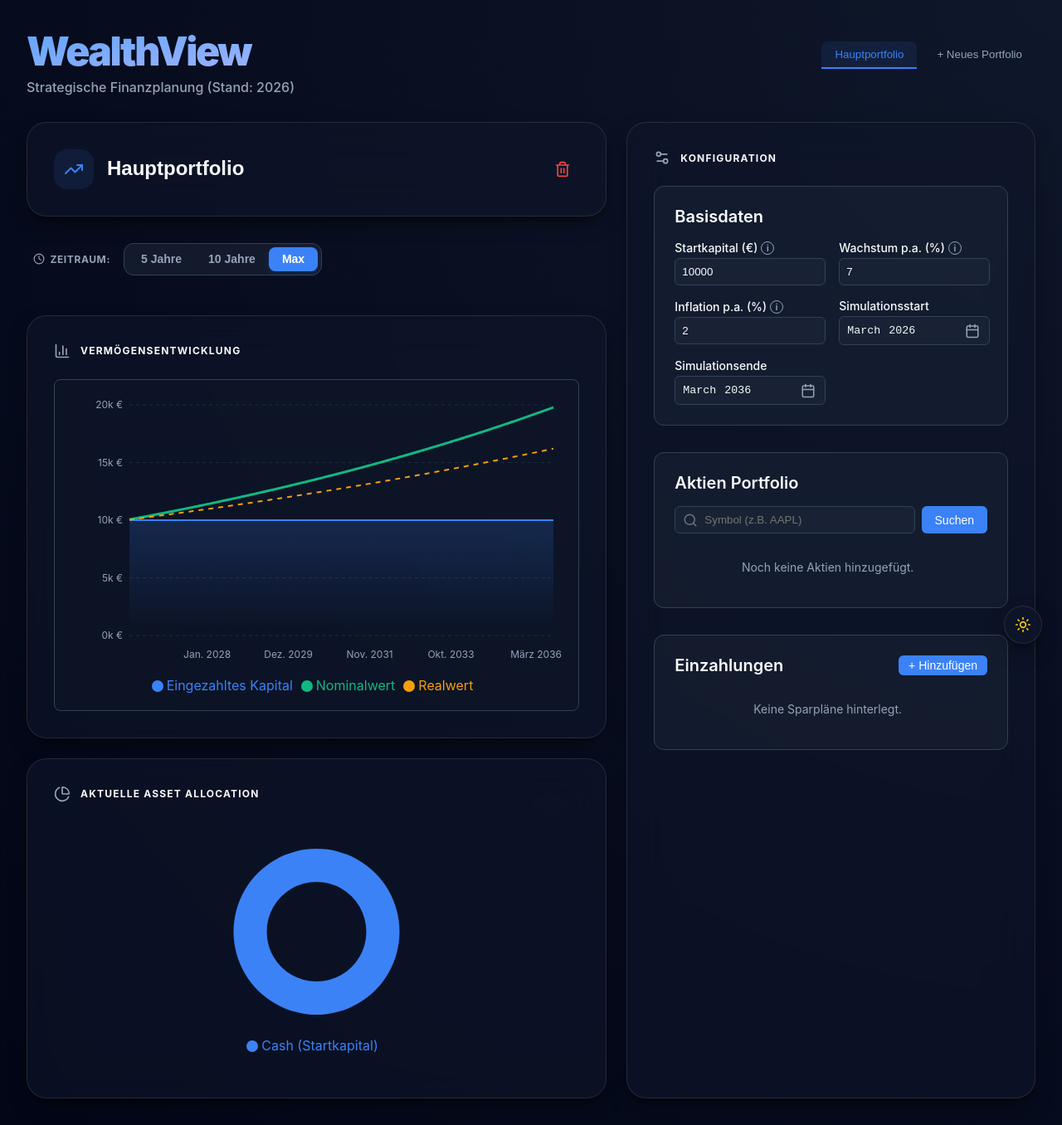
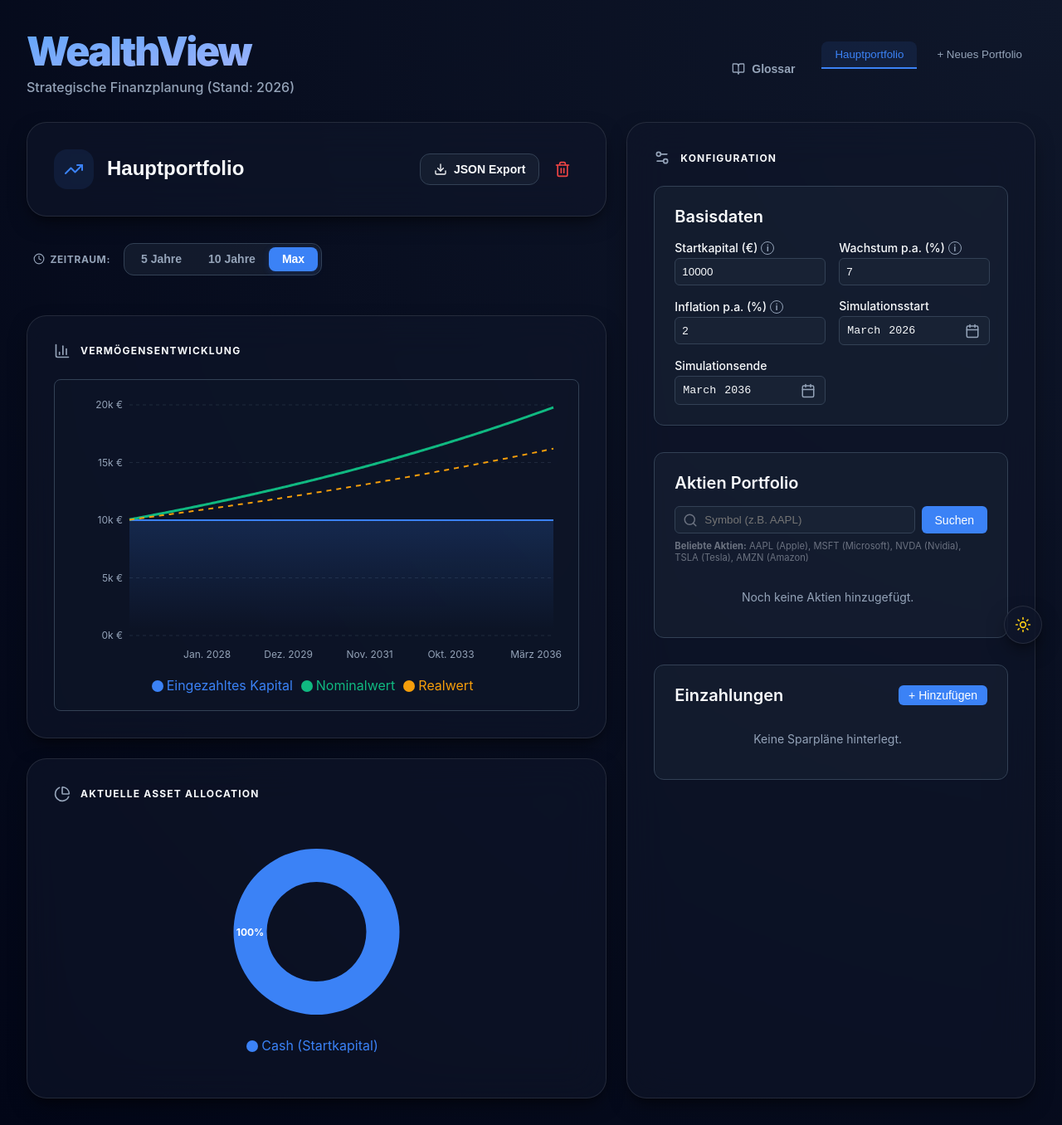
Before and after one commit to IDPA-2026/Nr.4-Portfolio-Simulator-, a React (Vite) app in the folder portfolio_frontend/: page / in a window 1280 px wide. Shown: the whole page at 83% size. Built offline with nearby package versions, Linux system fonts and the light colour scheme.

Commit message:
feat: complete portfolio simulation features - Added individual stock growth rates and 52-week performance metrics - Added Asset Allocation donut chart with percentage labels - Integrated JSON export for portfolio configurations - Added interactive financial glossary for educational value

```diff
--- /dev/null
+++ b/portfolio_frontend/src/components/GlossaryPanel.tsx
@@ -0,0 +1,40 @@
+import { X } from 'lucide-react';
+import { GLOSSARY } from '../constants/glossary';
+
+interface Props {
+    onClose: () => void;
+}
+
+export default function GlossaryPanel({ onClose }: Props) {
+    return (
+        <div className="merge-panel">
+            <div style={{ display: 'flex', justifyContent: 'space-between', alignItems: 'center', marginBottom: '1rem' }}>
+                <h3 className="merge-title" style={{ margin: 0 }}>Finanz-Glossar</h3>
+                <button onClick={onClose} className="btn-cancel text-xs" style={{ padding: '0.2rem 0.5rem' }}>
+                    <X size={16} />
+                </button>
+            </div>
+
+            <div style={{ display: 'flex', flexDirection: 'column', gap: '1rem', maxHeight: '400px', overflowY: 'auto', paddingRight: '0.5rem' }}>
+                {Object.entries(GLOSSARY).map(([key, text]) => (
+                    <div key={key} style={{ padding: '0.75rem', background: 'var(--card-bg)', borderRadius: '8px', border: '1px solid var(--border-color)' }}>
+                        <strong style={{ display: 'block', marginBottom: '0.25rem', color: '#3b82f6', textTransform: 'capitalize' }}>
+                            {key.replace(/([A-Z])/g, ' $1').trim()}
+                        </strong>
+                        <span style={{ fontSize: '0.85rem', color: 'var(--text-main)' }}>{text}</span>
+                    </div>
+                ))}
+
+                <div style={{ padding: '0.75rem', background: 'var(--card-bg)', borderRadius: '8px', border: '1px solid var(--border-color)' }}>
+                    <strong style={{ display: 'block', marginBottom: '0.25rem', color: '#3b82f6' }}>Asset Allocation</strong>
+                    <span style={{ fontSize: '0.85rem', color: 'var(--text-main)' }}>Die Aufteilung deines Vermögens auf verschiedene Anlageklassen (z.B. Cash, Aktien).</span>
+                </div>
+
+                <div style={{ padding: '0.75rem', background: 'var(--card-bg)', borderRadius: '8px', border: '1px solid var(--border-color)' }}>
+                    <strong style={{ display: 'block', marginBottom: '0.25rem', color: '#3b82f6' }}>52W Low / High</strong>
+                    <span style={{ fontSize: '0.85rem', color: 'var(--text-main)' }}>Der tiefste und höchste Preis einer Aktie in den letzten 52 Wochen (1 Jahr). Hilft bei der Einschätzung von Rabatten.</span>
+                </div>
+            </div>
+        </div>
+    );
+}
--- a/portfolio_frontend/src/components/PortfolioDashboard.tsx
+++ b/portfolio_frontend/src/components/PortfolioDashboard.tsx
@@ -1,6 +1,6 @@
 import { useState, useMemo, memo } from 'react';
 import { motion, AnimatePresence } from 'framer-motion';
-import { TrendingUp, GitMerge, Trash2, Settings2, BarChart3, LayoutDashboard, Clock, PieChart as PieChartIcon } from 'lucide-react';
+import { TrendingUp, GitMerge, Trash2, Settings2, BarChart3, LayoutDashboard, Clock, PieChart as PieChartIcon, BookOpen, Download } from 'lucide-react';
 
 import { Portfolio, PortfolioConfig, DepositStream, StockPosition } from '../types';
 import { calculatePortfolio } from '../utils/calculator';
@@ -11,26 +11,42 @@ import PortfolioInputs from './PortfolioInputs';
 import PortfolioChart from './PortfolioChart';
 import GlassCard from './GlassCard';
 import AllocationChart from './AllocationChart';
+import GlossaryPanel from './GlossaryPanel';
+import { button } from "framer-motion/client";
 
 type TimeRange = '5y' | '10y' | 'max';
 
-// 1. Die DashboardChart Komponente ist wieder EXAKT so wie früher (nur für das Liniendiagramm)
 const DashboardChart = memo(({ portfolio, isCompareMode, timeRange }: { portfolio: Portfolio, isCompareMode: boolean, timeRange: TimeRange }) => {
-    const data = useMemo(() => {
+    const { timeSeries, allocation } = useMemo(() => {
         const result = calculatePortfolio(portfolio.config);
-        if (timeRange === 'max') return result.timeSeries;
+        let slicedSeries = result.timeSeries;
+        if (timeRange !== 'max') {
             const months = timeRange === '5y' ? 60 : 120;
-        return result.timeSeries.slice(0, months);
+            slicedSeries = result.timeSeries.slice(0, months);
+        }
+        return { timeSeries: slicedSeries, allocation: result.allocation };
     }, [portfolio.config, timeRange]);
 
     return (
+        <>
             <GlassCard>
                 <div className="card-header-small">
                     <BarChart3 size={20} />
                     <h3>{isCompareMode ? portfolio.name : 'Vermögensentwicklung'}</h3>
                 </div>
-            <PortfolioChart data={data} />
+                <PortfolioChart data={timeSeries} />
             </GlassCard>
+
+            {allocation && allocation.length > 0 && (
+                <GlassCard>
+                    <div className="card-header-small">
+                        <PieChartIcon size={20} />
+                        <h3>{isCompareMode ? `Allocation: ${portfolio.name}` : 'Aktuelle Asset Allocation'}</h3>
+                    </div>
+                    <AllocationChart data={allocation} currency={portfolio.config.baseCurrency} />
+                </GlassCard>
+            )}
+        </>
     );
 });
 
@@ -61,12 +77,9 @@ export default function PortfolioDashboard() {
     const [compareIds, setCompareIds] = useState<string[]>([]);
     const [isCombinedView, setIsCombinedView] = useState<boolean>(false);
 
+    const [showGlossary, setShowGlossary] = useState<boolean>(false);
+
     const activePortfolio = portfolios.find(p => p.id === activePortfolioId) || portfolios[0];
-
-    // Berechnung für das Allocation Chart des aktiven Portfolios (wird nur im Single-Mode gezeigt)
-    const activeAllocation = useMemo(() => {
-        return calculatePortfolio(activePortfolio.config).allocation;
-    }, [activePortfolio.config]);
 
     const updateActiveConfig = (newConfig: PortfolioConfig) => {
         setPortfolios(portfolios.map(p => p.id === activePortfolioId ? { ...p, config: newConfig } : p));
@@ -91,12 +104,23 @@ export default function PortfolioDashboard() {
         resetModes();
     };
 
+    const exportConfig = () => {
+        const dataStr = "data:text/json;charset=utf-8," + encodeURIComponent(JSON.stringify(activePortfolio, null, 2));
+        const downloadAnchorNode = document.createElement('a');
+        downloadAnchorNode.setAttribute("href", dataStr);
+        downloadAnchorNode.setAttribute("download", `${activePortfolio.name.replace(/\s+/g, '_')}_export.json`);
+        document.body.appendChild(downloadAnchorNode);
+        downloadAnchorNode.click();
+        downloadAnchorNode.remove();
+    };
+
     const resetModes = () => {
         setShowMerge(false);
         setSelectedForMerge([]);
         setDeleteOriginals(false);
         setIsCompareMode(false);
         setIsCombinedView(false);
+        setShowGlossary(false);
     };
 
     const executeMerge = (settings: MergeSettings) => {
@@ -168,8 +192,13 @@ export default function PortfolioDashboard() {
                     <h1>WealthView</h1>
                     <p className="dashboard-subtitle">Strategische Finanzplanung (Stand: 2026)</p>
                 </motion.div>
+                <div style={{ display: 'flex', gap: '1rem', alignItems: 'center' }}>
+                    <button onClick={() => setShowGlossary(!showGlossary)} className="btn-filter" style={{ display: 'flex', alignItems: 'center', gap: '0.5rem' }}>
+                        <BookOpen size={16} /> Glossar
+                    </button>
                     <div className="tabs-wrapper">
                         <PortfolioTabs portfolios={portfolios} activePortfolioId={activePortfolioId} onSelect={(id) => { setActivePortfolioId(id); resetModes(); }} onAdd={addPortfolio} />
+                    </div>
                 </div>
             </header>
 
@@ -181,18 +210,32 @@ export default function PortfolioDashboard() {
                                 <div className="icon-wrapper"><TrendingUp size={24} /></div>
                                 <input type="text" value={activePortfolio.name} onChange={(e) => updatePortfolioName(e.target.value)} className="portfolio-name-input" />
                             </div>
-                            <div className="action-buttons">
+                            <div className="action-buttons" style={{ display: 'flex', flexWrap: 'wrap', justifyContent: 'flex-end', gap: '0.5rem' }}>
+                                <button onClick={exportConfig} className="btn-compare" style={{ whiteSpace: 'nowrap', display: 'flex', alignItems: 'center', gap: '0.5rem' }}>
+                                    <Download size={16} /> JSON Export
+                                </button>
                                 {portfolios.length > 1 && (
                                     <>
-                                        <button onClick={() => { setIsCompareMode(!isCompareMode); setCompareIds([activePortfolioId]); }} className={`btn-compare ${isCompareMode ? 'active' : ''}`}><LayoutDashboard size={18} />Vergleichen</button>
-                                        <button onClick={() => setShowMerge(!showMerge)} className={`btn-merge ${showMerge ? 'active' : ''}`}><GitMerge size={18} />Fusionieren</button>
+                                        <button onClick={() => { setIsCompareMode(!isCompareMode); setCompareIds([activePortfolioId]); }} className={`btn-compare ${isCompareMode ? 'active' : ''}`} style={{ whiteSpace: 'nowrap', display: 'flex', alignItems: 'center', gap: '0.5rem' }}>
+                                            <LayoutDashboard size={16} /> Vergleichen
+                                        </button>
+                                        <button onClick={() => setShowMerge(!showMerge)} className={`btn-merge ${showMerge ? 'active' : ''}`} style={{ whiteSpace: 'nowrap', display: 'flex', alignItems: 'center', gap: '0.5rem' }}>
+                                            <GitMerge size={16} /> Fusionieren
+                                        </button>
                                     </>
                                 )}
-                                <button onClick={deleteActivePortfolio} className="btn-delete"><Trash2 size={20} /></button>
+                                <button onClick={deleteActivePortfolio} className="btn-delete" style={{ flexShrink: 0 }}>
+                                    <Trash2 size={20} />
+                                </button>
                             </div>
                         </div>
 
                         <AnimatePresence>
+                            {showGlossary && (
+                                <motion.div initial={{ height: 0, opacity: 0 }} animate={{ height: 'auto', opacity: 1 }} exit={{ height: 0, opacity: 0 }} className="merge-panel-wrapper">
+                                    <GlossaryPanel onClose={() => setShowGlossary(false)} />
+                                </motion.div>
+                            )}
                             {showMerge && (
                                 <motion.div initial={{ height: 0, opacity: 0 }} animate={{ height: 'auto', opacity: 1 }} exit={{ height: 0, opacity: 0 }} className="merge-panel-wrapper">
                                     <PortfolioMergePanel activePortfolio={activePortfolio} availablePortfolios={portfolios.filter(p => p.id !== activePortfolioId)} selectedForMerge={selectedForMerge} setSelectedForMerge={setSelectedForMerge} deleteOriginals={deleteOriginals} setDeleteOriginals={setDeleteOriginals} onCancel={() => setShowMerge(false)} onConfirm={executeMerge} />
@@ -232,17 +275,6 @@ export default function PortfolioDashboard() {
                                 <DashboardChart key={p.id} portfolio={p} isCompareMode={isCompareMode} timeRange={timeRange} />
                             ))
                         )}
-
-                        {/* 2. Das Allocation Chart ist jetzt ein eigenständiger Block im Grid (nur im Single-Mode) */}
-                        {!isCompareMode && activeAllocation && activeAllocation.length > 0 && (
-                            <GlassCard>
-                                <div className="card-header-small">
-                                    <PieChartIcon size={20} />
-                                    <h3>Aktuelle Asset Allocation</h3>
-                                </div>
-                                <AllocationChart data={activeAllocation} currency={activePortfolio.config.baseCurrency} />
-                            </GlassCard>
-                        )}
                     </div>
                 </div>
 
--- a/portfolio_frontend/src/components/StockSearchInputs.tsx
+++ b/portfolio_frontend/src/components/StockSearchInputs.tsx
@@ -32,7 +32,7 @@ export default function StockSearchInputs({ stocks, onAdd, onRemove, onUpdateSha
             setGrowthToAdd(8);
         } else {
             setSearchResult(null);
-            setError('Aktie nicht gefunden. Bitte Symbol überprüfen (z.B. AAPL).');
+            setError('Aktie nicht gefunden. Bitte Symbol überprüfen.');
         }
         setIsLoading(false);
     };
@@ -91,6 +91,11 @@ export default function StockSearchInputs({ stocks, onAdd, onRemove, onUpdateSha
                         {isLoading ? '...' : 'Suchen'}
                     </button>
                 </div>
+
+                <div style={{ fontSize: '0.7rem', color: '#6b7280', marginTop: '0.5rem' }}>
+                    <strong>Beliebte Aktien:</strong> AAPL (Apple), MSFT (Microsoft), NVDA (Nvidia), TSLA (Tesla), AMZN (Amazon)
+                </div>
+
                 {error && <p style={{ color: '#ef4444', fontSize: '0.8rem', marginTop: '0.5rem' }}>{error}</p>}
             </div>
 
@@ -119,7 +124,7 @@ export default function StockSearchInputs({ stocks, onAdd, onRemove, onUpdateSha
                                             <Info size={14} />
                                             Abstand zum Jahreshoch: {drawdown}%
                                             <span style={{ fontSize: '0.7rem', opacity: 0.8 }}>
-                                                (Hinweis: {parseFloat(drawdown) < -15 ? "Möglicher Rabatt/Kauf-Chance" : "Aktie nahe am Höchststand"})
+                                                ({parseFloat(drawdown) < -15 ? "Möglicher Rabatt" : "Nahe am Höchststand"})
                                             </span>
                                         </div>
                                     )}
@@ -130,11 +135,11 @@ export default function StockSearchInputs({ stocks, onAdd, onRemove, onUpdateSha
 
                     <div style={{ display: 'flex', gap: '0.5rem', alignItems: 'flex-end' }}>
                         <div className="input-group" style={{ flex: 1, margin: 0 }}>
-                            <label className="input-label" style={{ fontSize: '0.75rem' }}>Anzahl (Stück)</label>
+                            <label className="input-label" style={{ fontSize: '0.75rem' }}>Anzahl</label>
                             <input type="number" min="0.1" step="0.1" value={sharesToAdd} onChange={e => setSharesToAdd(Number(e.target.value))} className="input-field" />
                         </div>
                         <div className="input-group" style={{ flex: 1, margin: 0 }}>
-                            <label className="input-label" style={{ fontSize: '0.75rem' }}>Wachstum p.a. (%)</label>
+                            <label className="input-label" style={{ fontSize: '0.75rem' }}>Wachstum %</label>
                             <input type="number" step="0.1" value={growthToAdd} onChange={e => setGrowthToAdd(Number(e.target.value))} className="input-field" />
                         </div>
                         <button onClick={handleAdd} className="btn-confirm" style={{ display: 'flex', alignItems: 'center', gap: '0.25rem' }}>
--- a/portfolio_frontend/src/constants/glossary.ts
+++ b/portfolio_frontend/src/constants/glossary.ts
@@ -2,7 +2,7 @@ export const GLOSSARY = {
     initialCapital: "Das Startguthaben, mit dem die Simulation beginnt.",
     growthRate: "Die erwartete jährliche Rendite deiner Anlagen in Prozent (vor Inflation).",
     inflationRate: "Die Rate, mit der das Geld an Wert verliert. Sie reduziert die reale Kaufkraft deines Kapitals.",
-    nominalValue: "Der Geldbetrag, der schwarz auf weiß auf dem Kontoauszug steht (inkl. Zinsen).",
+    nominalValue: "Der Geldbetrag, der schwarz auf weiss auf dem Kontoauszug steht (inkl. Zinsen).",
     realValue: "Der tatsächliche Wert deines Geldes, bereinigt um die Inflation. Er zeigt, was du dir später wirklich davon kaufen kannst.",
-    depositStream: "Ein regelmäßiger Sparplan oder eine Einzahlung über einen festgelegten Zeitraum."
+    depositStream: "Ein regelmässiger Sparplan oder eine Einzahlung über einen festgelegten Zeitraum."
 };
```
Also changed, not shown: portfolio_frontend/src/components/AllocationChart.tsx (+19 -2 lines). Lines whose indentation alone changed are shown as unchanged.
